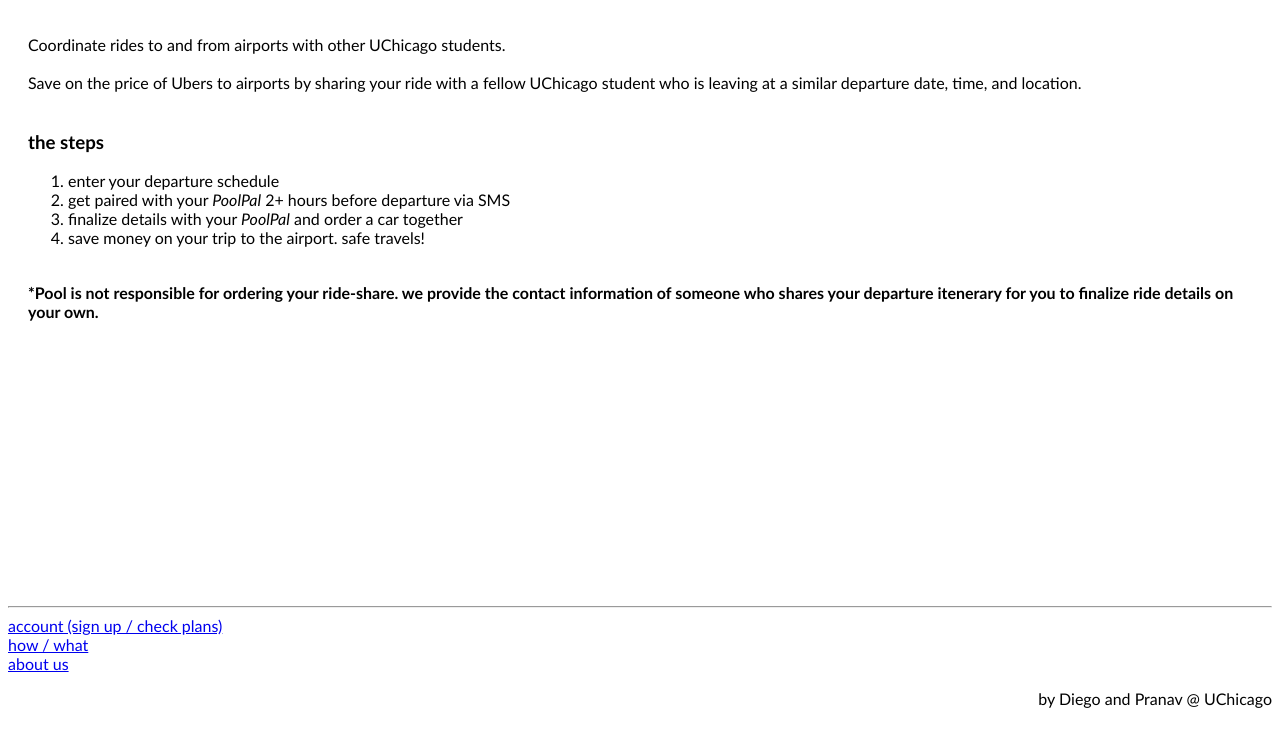
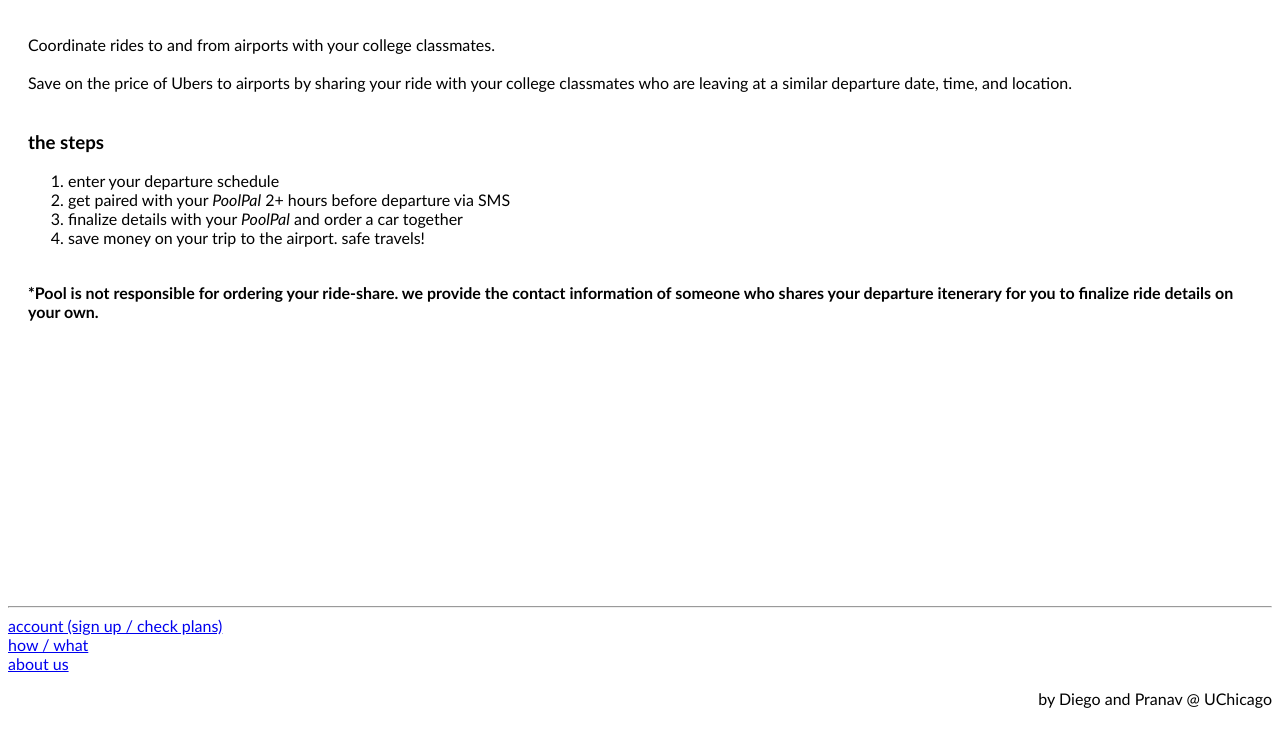
Before and after one commit to physidev/pool, a plain HTML site: page index.html in a window 1280 px wide. Shown: the part 74-816 px from the top of the page. Drawn offline with Linux system fonts and the light colour scheme.

Commit message:
replaced how.html with index.html, updated wording

```diff
--- a/how.html
+++ b/index.html
@@ -19,10 +19,9 @@
         <main>
             <div id="description">
             <p>
-                Coordinate rides to and from airports with other UChicago students.
+                Coordinate rides to and from airports with your college classmates.
                 <br> <br>
-                Save on the price of Ubers to airports by sharing your ride with
-                    a fellow UChicago student who is leaving at a similar departure date, time, and location.
+                Save on the price of Ubers to airports by sharing your ride with your college classmates who are leaving at a similar departure date, time, and location.
             </p></div>
 
             <div id="steps">
```
